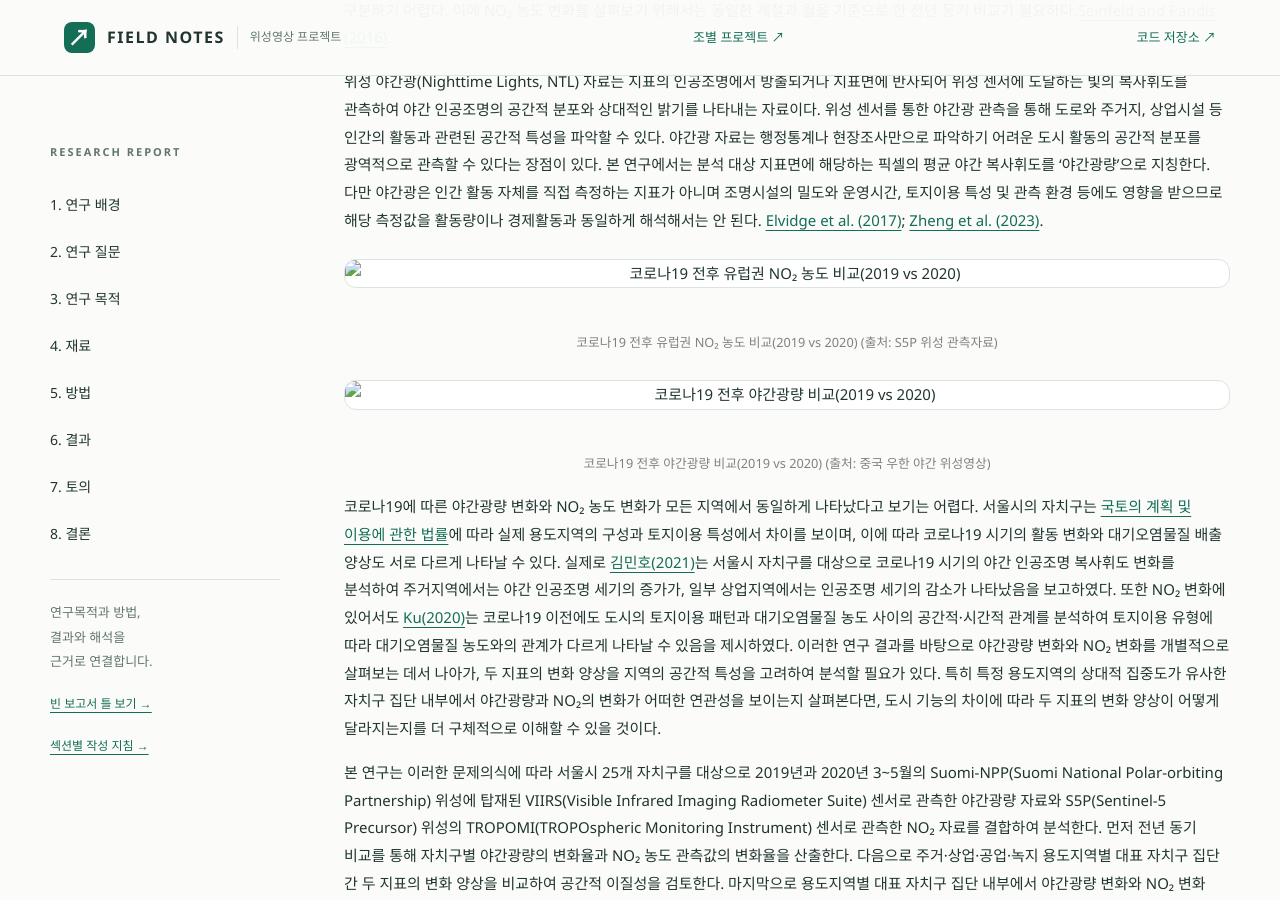
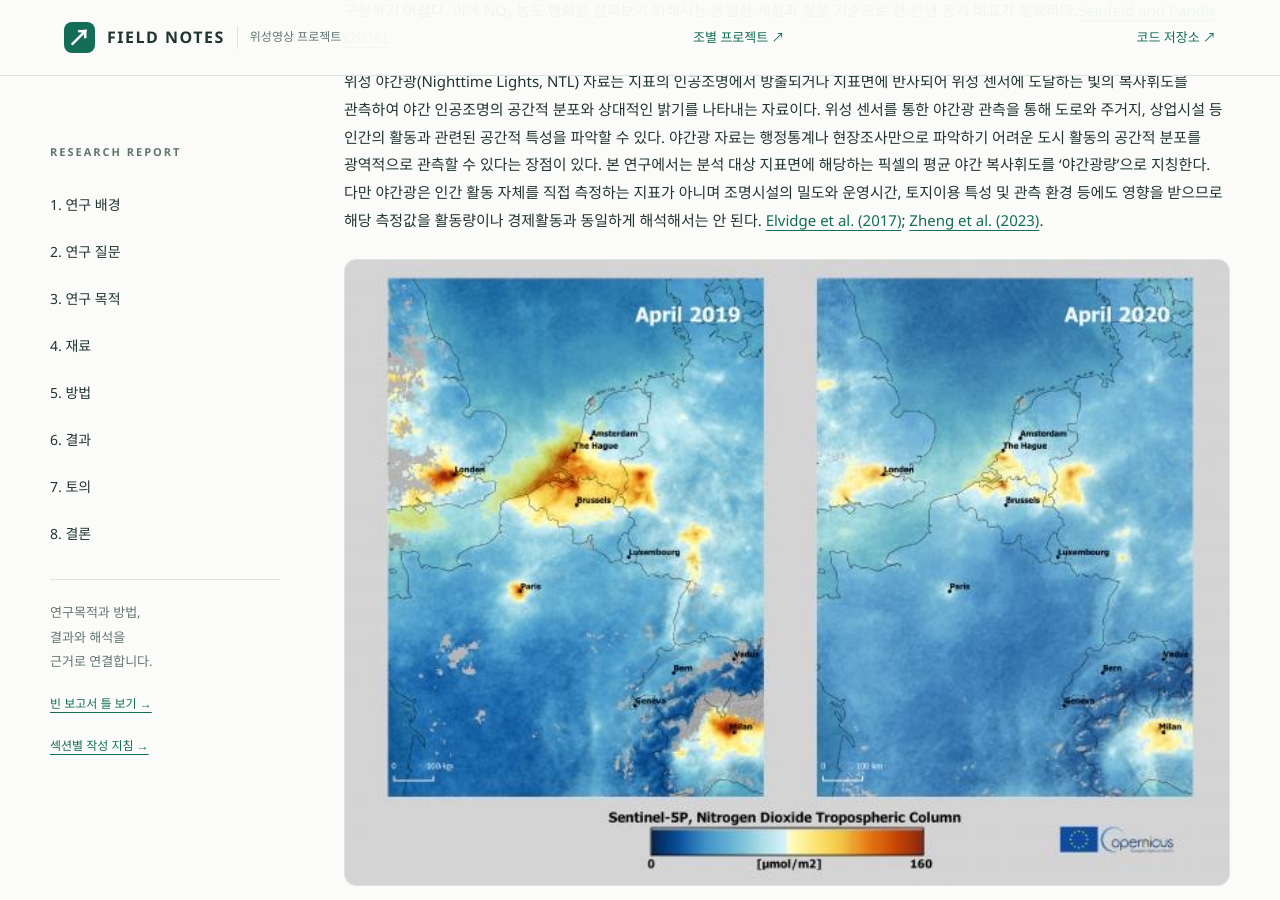
Before and after one commit to rlawkdgns3550-cmyk/surveying2_team03, a Jekyll site: the page built from docs/index.md, in a window 1280 px wide and 900 px high, scrolled down 2258 px. Built offline with Jekyll 4.4.1, drawn with Linux system fonts in a browser that asks for light colours.

Commit message:
Update image paths in index.md

```diff
--- a/docs/index.md
+++ b/docs/index.md
@@ -21,12 +21,12 @@ badge: "빈 학술 보고서 틀"
  위성 야간광(Nighttime Lights, NTL) 자료는 지표의 인공조명에서 방출되거나 지표면에 반사되어 위성 센서에 도달하는 빛의 복사휘도를 관측하여 야간 인공조명의 공간적 분포와 상대적인 밝기를 나타내는 자료이다. 위성 센서를 통한 야간광 관측을 통해 도로와 주거지, 상업시설 등 인간의 활동과 관련된 공간적 특성을 파악할 수 있다. 야간광 자료는 행정통계나 현장조사만으로 파악하기 어려운 도시 활동의 공간적 분포를 광역적으로 관측할 수 있다는 장점이 있다. 본 연구에서는 분석 대상 지표면에 해당하는 픽셀의 평균 야간 복사휘도를 ‘야간광량’으로 지칭한다. 다만 야간광은 인간 활동 자체를 직접 측정하는 지표가 아니며 조명시설의 밀도와 운영시간, 토지이용 특성 및 관측 환경 등에도 영향을 받으므로 해당 측정값을 활동량이나 경제활동과 동일하게 해석해서는 안 된다. [Elvidge et al. (2017)](https://doi.org/10.1080/01431161.2017.1342050); [Zheng et al. (2023)](https://doi.org/10.1016/j.isprsjprs.2023.05.028).
 
 <p align="center">
-  <img src="_layouts/KakaoTalk_20261116_091801713.jpg" alt="코로나19 전후 유럽권 NO₂ 농도 비교(2019 vs 2020)"><br>
+  <img src="figures/KakaoTalk_20261116_091801713.jpg" alt="코로나19 전후 유럽권 NO₂ 농도 비교(2019 vs 2020)"><br>
   <span style="font-size: 0.85em; color: gray;">코로나19 전후 유럽권 NO₂ 농도 비교(2019 vs 2020) (출처: S5P 위성 관측자료)</span>
 </p>
 
 <p align="center">
-  <img src="_layouts/1.jpg" alt="코로나19 전후 야간광량 비교(2019 vs 2020)"><br>
+  <img src="figures/1.jpg" alt="코로나19 전후 야간광량 비교(2019 vs 2020)"><br>
   <span style="font-size: 0.85em; color: gray;">코로나19 전후 야간광량 비교(2019 vs 2020) (출처: 중국 우한 야간 위성영상)</span>
 </p>
 
```
